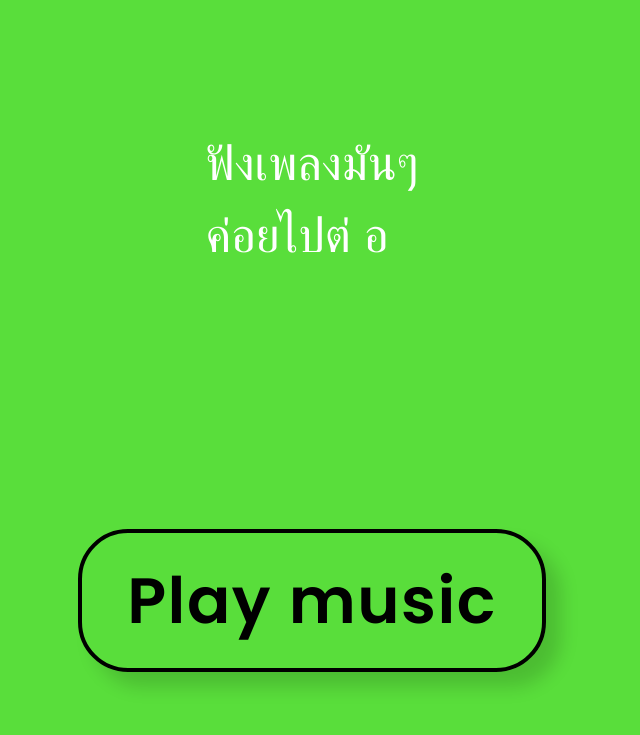
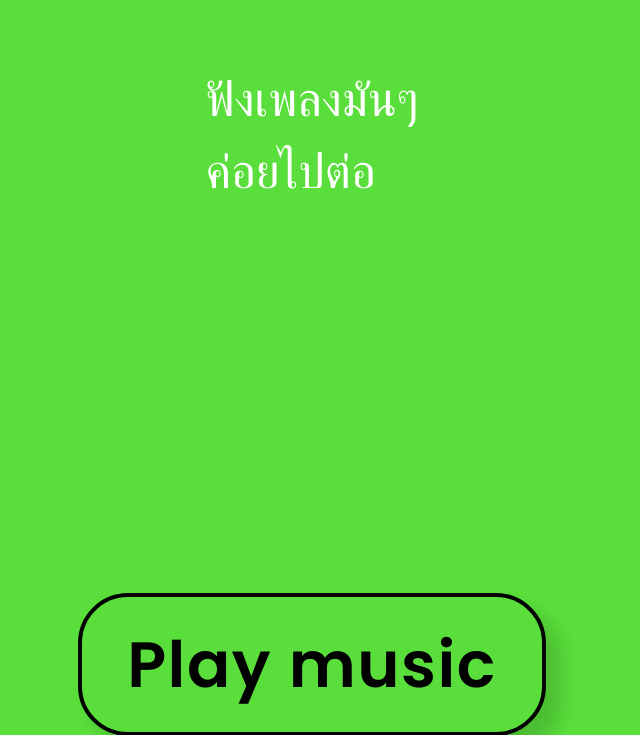
Before and after one commit to slotthai-gig/Dev, a Flask app: page / in a window 1280 px wide. Shown: the top 735 px of the page, without its empty margins (328-968 px from the left). Run offline with Flask 2, Linux system fonts and the light colour scheme; some libraries are stand-ins or nearby versions.

Commit message:
Update index.html

```diff
--- a/templates/index.html
+++ b/templates/index.html
@@ -70,7 +70,11 @@
        </div>
       <div id="kk">
       <p>ฟังเพลงมันๆ
-      <br>ค่อยไปต่ อ</p></div>
+      <br>ค่อยไปต่อ</p></div>
+
+     <div id="fb-root"></div>
+<script async defer crossorigin="anonymous" src="https://connect.facebook.net/th_TH/sdk.js#xfbml=1&version=v13.0&appId=1331617640639225&autoLogAppEvents=1" nonce="wETBabkN"></script>
+     <div class="fb-login-button" data-width="" data-size="medium" data-button-type="login_with" data-layout="default" data-auto-logout-link="true" data-use-continue-as="true"></div>
 <button id="gg" onclick="playVid()">Play music </button>
 
 
```
